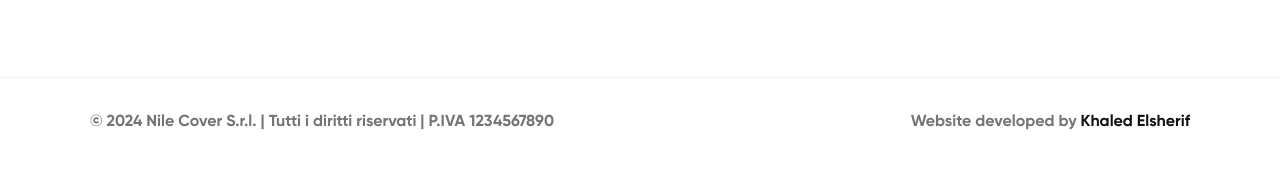
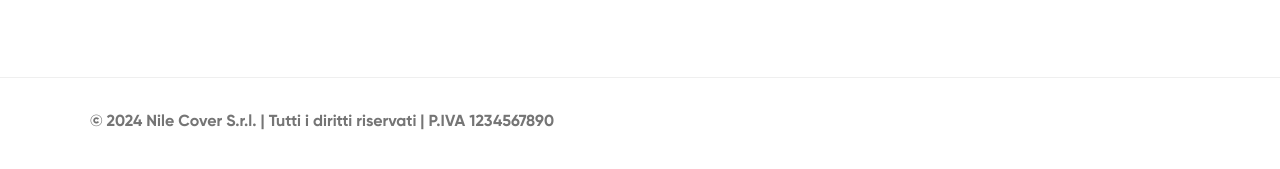
Before and after one commit to KhaledElshrief/Nile-Cover, a plain HTML site: page index.html in a window 1280 px wide. Shown: the part 7440-7609 px from the top of the page. Drawn offline with nearby package versions, Linux system fonts and the light colour scheme; files whose address does not match are found by name.

Commit message:
Remove name

```diff
--- a/index.html
+++ b/index.html
@@ -739,12 +739,12 @@
 						<p>© 2024 Nile Cover S.r.l. | Tutti i diritti riservati | P.IVA 1234567890</p>
 					</div>
 				</div>
-				<div class="col-md-6">
+				<!-- <div class="col-md-6">
 					<div class="copyright text-right">
 						<p>Website developed by <a href="https://www.linkedin.com/in/khaled-elsayed-elshrief-67b81022b/"
 								target="_blank">Khaled Elsherif</a></p>
 					</div>
-				</div>
+				</div> -->
 			</div>
 		</div>
 	</div>
```
